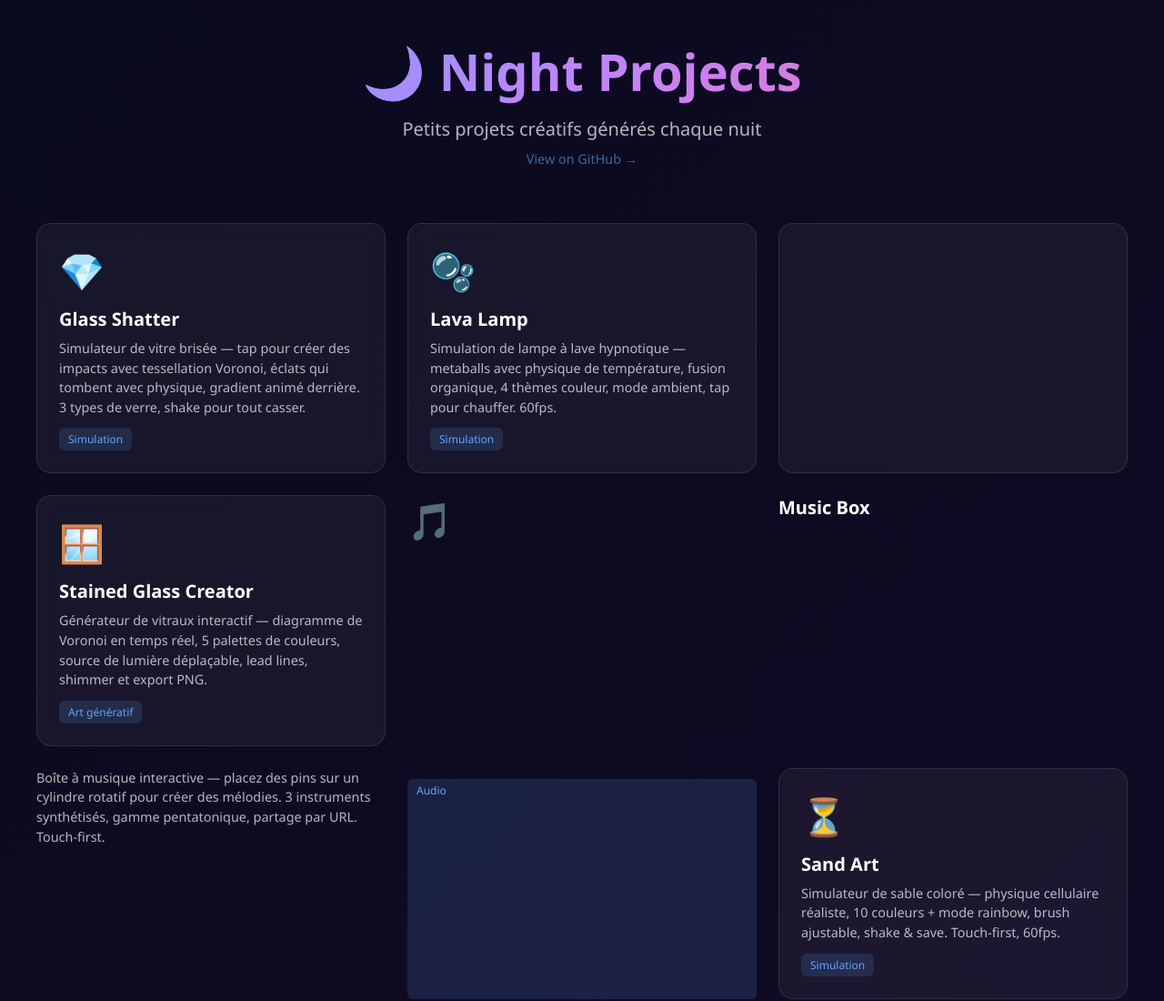
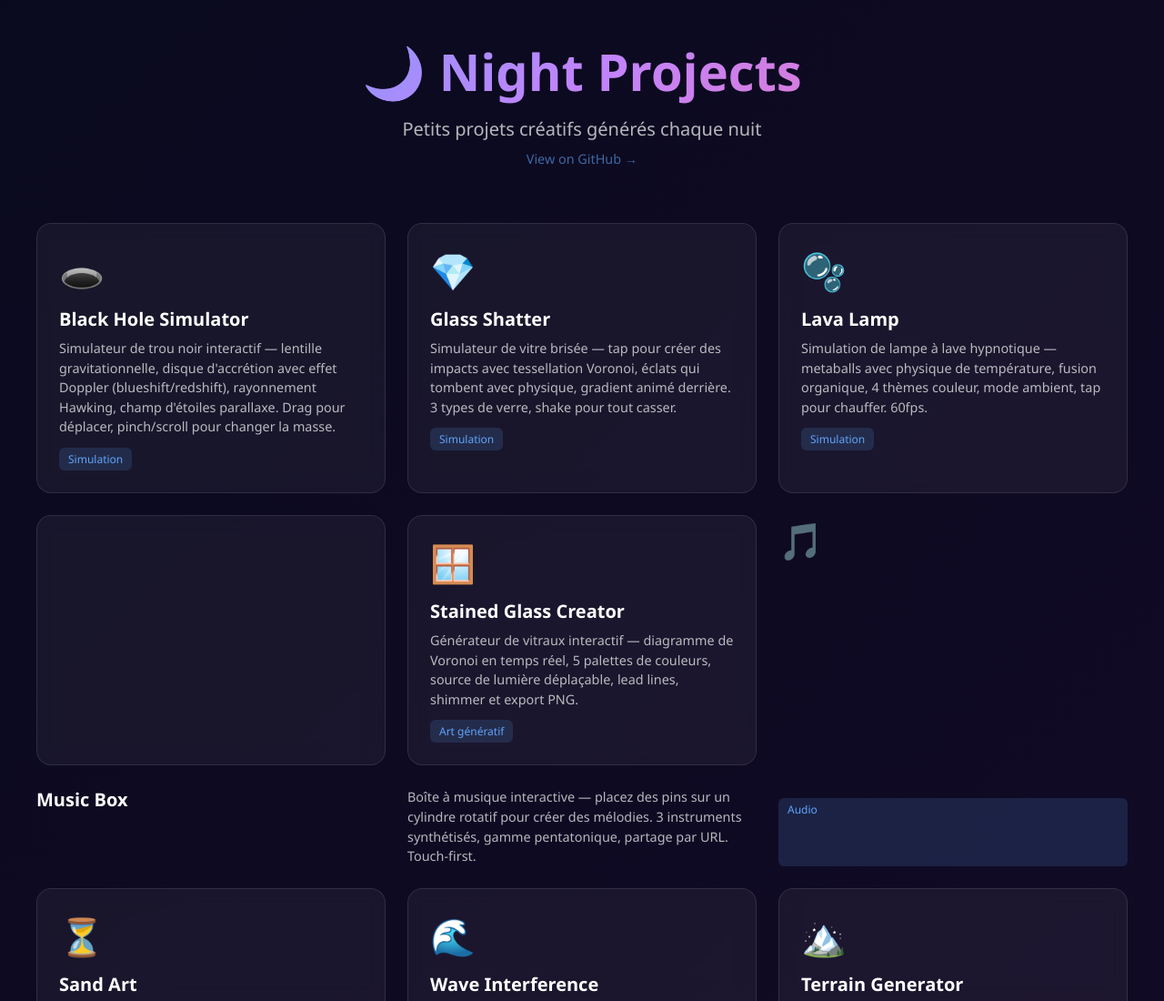
Before and after one commit to adrrr/night-projects, a plain HTML site: page index.html in a window 1280 px wide. Shown: the top 1100 px of the page at 91% size. Drawn offline with Linux system fonts and the light colour scheme.

Commit message:
docs: add black-hole to homepage and README

```diff
--- a/index.html
+++ b/index.html
@@ -78,6 +78,12 @@ footer{
   </header>
 
   <div class="grid">
+    <a href="./black-hole/" class="card">
+      <span class="card-icon">🕳️</span>
+      <h2 class="card-title">Black Hole Simulator</h2>
+      <p class="card-desc">Simulateur de trou noir interactif — lentille gravitationnelle, disque d'accrétion avec effet Doppler (blueshift/redshift), rayonnement Hawking, champ d'étoiles parallaxe. Drag pour déplacer, pinch/scroll pour changer la masse.</p>
+      <span class="card-tag">Simulation</span>
+    </a>
     <a href="./glass-shatter/" class="card">
       <span class="card-icon">💎</span>
       <h2 class="card-title">Glass Shatter</h2>
```
Also changed, not shown: README.md.
